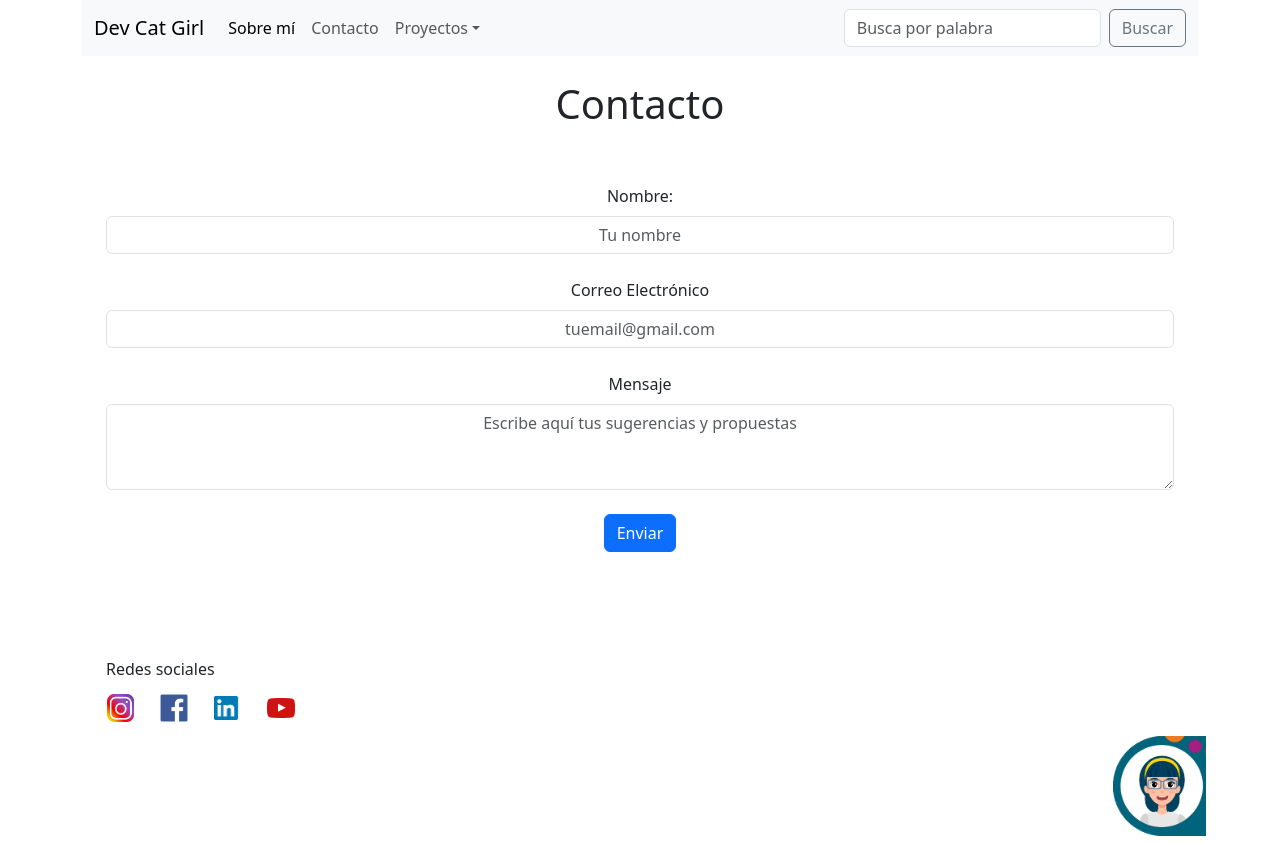
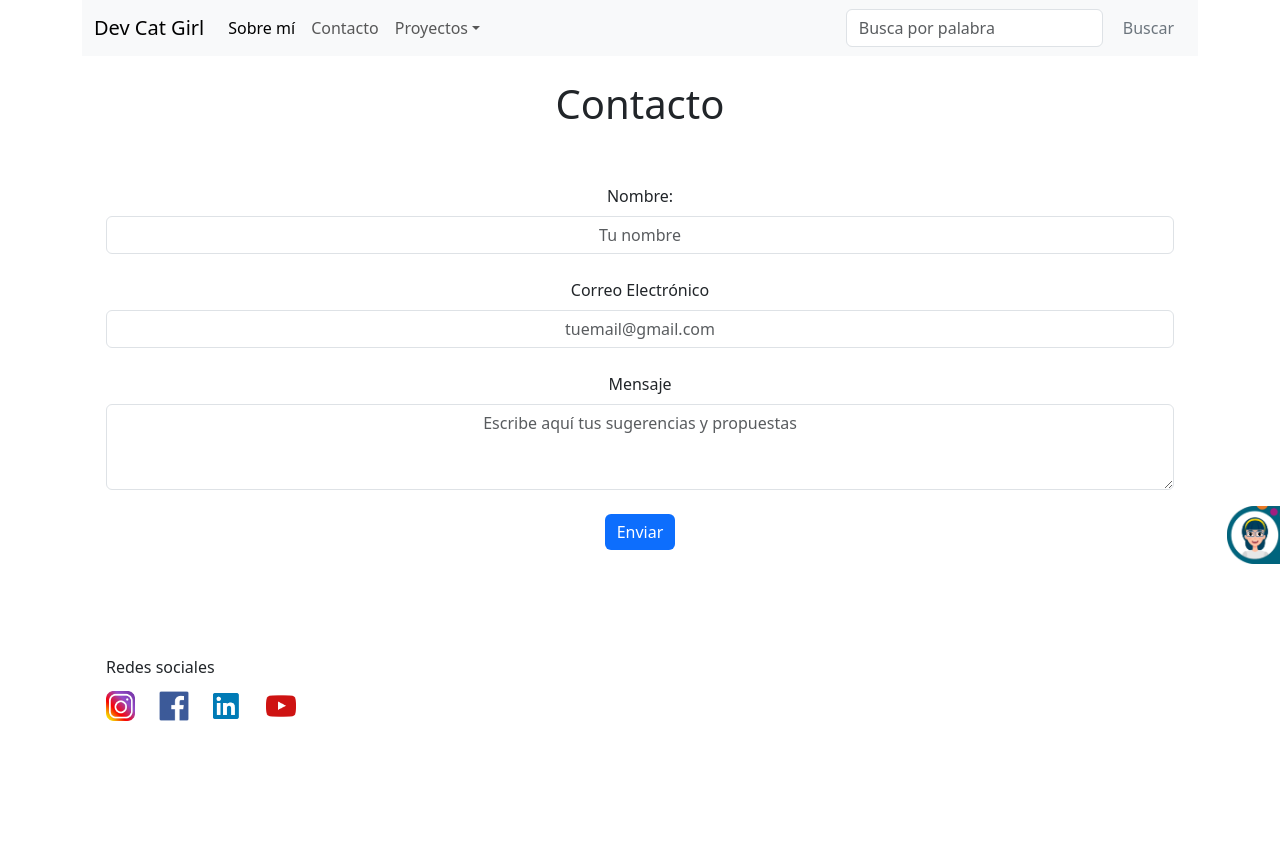
Before and after one commit to catalina-arriagada/portfolio, a React (Create React App) app: page /contacto in a window 1280 px wide. After the commit the page ends 800 px from the top, so only its background shows below. Built offline with nearby package versions, Linux system fonts and the light colour scheme.

Commit message:
chat progress

```diff
--- a/src/components/Contact.jsx
+++ b/src/components/Contact.jsx
@@ -134,7 +134,7 @@ const Contact = () => {
         </Row>
       </div>
 
-      <div className="row">
+      <div className="chat-div">
         <Button
           className="chat-btn col-1" variant="none"
           onClick={() => setOpen(!open)}
@@ -143,7 +143,7 @@ const Contact = () => {
         </Button>
           <Collapse in={open}>
             <div className="collapse-card">
-              <Card body style={{ width: '400px' }}>
+              <Card className="card" body style={{ width: '400px' }}>
                  Assumenda reprehenderit veniam minima voluptas! Tenetur, omnis aspernatur!
               </Card>
             </div>
--- a/src/styles/contact.css
+++ b/src/styles/contact.css
@@ -1,3 +1,6 @@
+.btn {
+  border: transparent !important;
+}
 .rrss-btn, .chat-btn {
     cursor: pointer;
   }
@@ -15,14 +18,24 @@
     height: auto;
 }
 
-@media only screen and (max-width: 500px) {
+@media only screen and (min-width: 200px) {
+  .chat-btn {
+    width: 1%;
+    position: absolute;
+    right: 6px;
+    top: 500px;
+    padding-right: 0 !important;
+  }
 
-  .chat-image {
-    width: 40px;
-    position: relative;
-    max-width: 20vh;
-    right: .5vw;
-    top: 55svh;
+  .chat-btn:hover {
+    position: absolute;
+    right: 12px;
+  }
+
+   .chat-image {
+    width: 120%;
+    position: absolute;
+    padding-right: 0 !important;
   }
 
   .row .row-cols-4 {
@@ -33,29 +46,45 @@
     margin-top: 100px;
   }
 
+  .collapse-card{
+    position: relative;
+    right: 120px;
+    width: 400px;
+  }
+
+  .card {
+    width: 100%;
+    font-size: 8px;
+  }
+
+  .card .card {
+    width: 100% !important;
+  }
+}
+
+@media only screen and (min-width: 400px) {
+
+  .row .row-cols-4 {
+    width: 70%;
+  }
+
+  .rrss-title{
+    margin-top: 100px;
+  }
+
+  .collapse-card {
+    left: 10px;
+  }
+
 }
 
 @media only screen and (min-width: 500px) {
-
-   .chat-div{
-      width: 1px;
-      height: 1px;
-      position: relative;
-      right: 1px;
-    }
-
-    .chat-btn {
-      position: absolute;
-      left: 691px;
-      padding-right: 0 !important;
-    }
-
-     .chat-image {
-      width: 100%;
+    .chat-image {
+      width: 90%;
     }
 
     .collapse-card{
-
+      left: 10svh;
     }
 
     .row .row-cols-4 {
@@ -69,9 +98,8 @@
 }
 
 @media only screen and (min-width: 768px) {
-
-  .chat-btn {
-    left: 725px;
+  .chat-image {
+    width: 70%;
   }
 
   .row .row-cols-4 {
@@ -80,9 +108,8 @@
 }
 
 @media only screen and (min-width: 992px) {
-
-  .chat-btn {
-    left: 900px;
+  .chat-image {
+    width: 60%;
   }
 
   .row .row-cols-4 {
@@ -91,9 +118,8 @@
 }
 
 @media only screen and (min-width: 1200px) {
-
-  .chat-btn {
-    left: 1100px;
+  .chat-image {
+    width: 50%;
   }
 
   .row .row-cols-4 {
```
